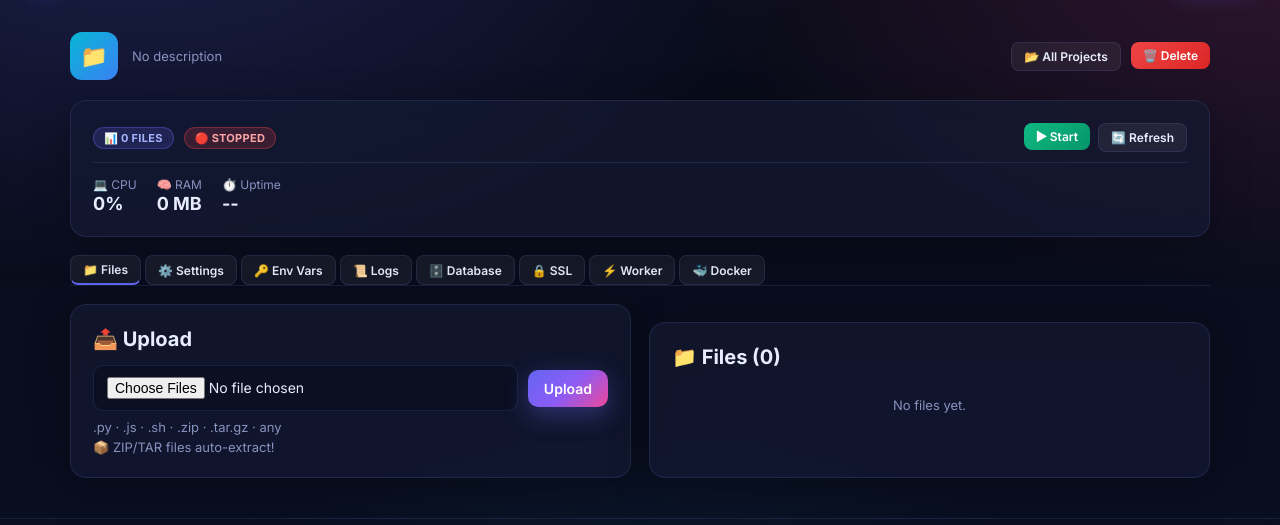
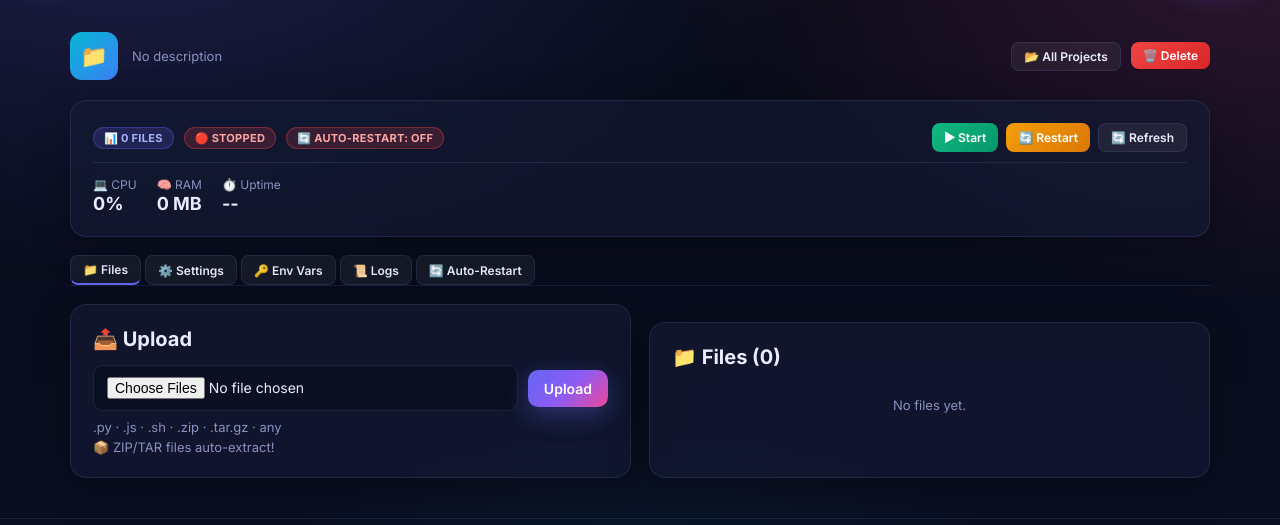
Before and after one commit to DarkLord813/nck-dev-vps, a Flask app: template templates/project_detail.html in a window 1280 px wide. Shown: the part 61-586 px from the top of the page. Run offline with Flask 3, Linux system fonts and the light colour scheme; the template is opened without the code that fills it, so the values that code supplies are empty.

Commit message:
Update project_detail.html

```diff
--- a/templates/project_detail.html
+++ b/templates/project_detail.html
@@ -33,35 +33,24 @@
           🔌 Port: {{project.port}}
         </span>
         {% endif %}
-        {% if project.custom_domain %}
-        <span class="badge" style="background:rgba(16,185,129,0.18);color:#6ee7b7;border:1px solid rgba(16,185,129,0.35)">
-          🌐 {{project.custom_domain}}
+        {% if project.restart_on_crash %}
+        <span class="badge badge-on">🔄 Auto-Restart: ON</span>
+        {% else %}
+        <span class="badge badge-off">🔄 Auto-Restart: OFF</span>
+        {% endif %}
+        {% if project.crash_count and project.crash_count > 0 %}
+        <span class="badge" style="background:rgba(245,158,11,0.18);color:#fbbf24;border:1px solid rgba(245,158,11,0.35)">
+          💥 {{project.crash_count}} crashes
         </span>
-        {% endif %}
-        {% if project.has_ssl %}
-        <span class="badge" style="background:rgba(16,185,129,0.18);color:#6ee7b7;border:1px solid rgba(16,185,129,0.35)">
-          🔒 SSL
-        </span>
-        {% endif %}
-        {% if project.has_database %}
-        <span class="badge" style="background:rgba(16,185,129,0.18);color:#6ee7b7;border:1px solid rgba(16,185,129,0.35)">
-          🗄️ Database
-        </span>
-        {% endif %}
-        {% if project.restart_on_crash %}
-        <span class="badge badge-on">🔄 Auto-Restart</span>
         {% endif %}
       </div>
       <div style="display:flex;gap:8px;flex-wrap:wrap">
         {% if project.is_running %}
-        <form method="post" action="/project/{{project.id}}/stop" style="display:inline">
-          <button class="btn btn-warn btn-sm">⏹ Stop</button>
-        </form>
+        <button class="btn btn-danger btn-sm" onclick="stopProject()">⏹ Stop</button>
         {% else %}
-        <form method="post" action="/project/{{project.id}}/start" style="display:inline">
-          <button class="btn btn-ok btn-sm">▶ Start</button>
-        </form>
+        <button class="btn btn-ok btn-sm" onclick="startProject()">▶ Start</button>
         {% endif %}
+        <button class="btn btn-warn btn-sm" onclick="restartProject()">🔄 Restart</button>
         <button class="btn btn-ghost btn-sm" onclick="refreshAll()">🔄 Refresh</button>
       </div>
     </div>
@@ -88,10 +77,7 @@
     <button class="btn btn-ghost btn-sm" onclick="showTab('settings')" id="tab-settings">⚙️ Settings</button>
     <button class="btn btn-ghost btn-sm" onclick="showTab('env')" id="tab-env">🔑 Env Vars</button>
     <button class="btn btn-ghost btn-sm" onclick="showTab('logs')" id="tab-logs">📜 Logs</button>
-    <button class="btn btn-ghost btn-sm" onclick="showTab('database')" id="tab-database">🗄️ Database</button>
-    <button class="btn btn-ghost btn-sm" onclick="showTab('ssl')" id="tab-ssl">🔒 SSL</button>
-    <button class="btn btn-ghost btn-sm" onclick="showTab('worker')" id="tab-worker">⚡ Worker</button>
-    <button class="btn btn-ghost btn-sm" onclick="showTab('docker')" id="tab-docker">🐳 Docker</button>
+    <button class="btn btn-ghost btn-sm" onclick="showTab('restart')" id="tab-restart">🔄 Auto-Restart</button>
   </div>
 
   <!-- ==================== TAB: FILES ==================== -->
@@ -151,25 +137,6 @@
       <p class="muted" style="margin:8px 0 0">✅ Domain: <strong>{{project.custom_domain}}</strong></p>
       {% endif %}
     </div>
-
-    <div class="card">
-      <h2>🔄 Auto-Restart on Crash</h2>
-      <form method="post" action="/project/{{project.id}}/toggle-restart">
-        <button class="btn {% if project.restart_on_crash %}btn-warn{% else %}btn-ok{% endif %}">
-          {% if project.restart_on_crash %}Disable{% else %}Enable{% endif %} Auto-Restart
-        </button>
-      </form>
-      <p class="muted" style="margin:8px 0 0">
-        {% if project.restart_on_crash %}
-        ✅ Auto-restart enabled (max 5 restarts)
-        {% else %}
-        ❌ Auto-restart disabled
-        {% endif %}
-        {% if project.crash_count and project.crash_count > 0 %}
-        | 💥 Crashes: {{project.crash_count}}
-        {% endif %}
-      </p>
-    </div>
   </div>
 
   <!-- ==================== TAB: ENV VARS ==================== -->
@@ -202,90 +169,44 @@
     </div>
   </div>
 
-  <!-- ==================== TAB: DATABASE ==================== -->
-  <div id="panel-database" class="tab-panel" style="display:none">
+  <!-- ==================== TAB: AUTO-RESTART ==================== -->
+  <div id="panel-restart" class="tab-panel" style="display:none">
     <div class="card">
-      <h2>🗄️ Database</h2>
-      {% if project.has_database %}
-      <p style="color:#6ee7b7">✅ Database: <strong>{{project.database_type or 'SQLite'}}</strong></p>
-      <p class="muted">📁 Path: <code>data.db</code></p>
-      <div style="margin-top:10px">
-        <button class="btn btn-ghost btn-sm" onclick="alert('Database file: data.db')">📊 View Schema</button>
-        <button class="btn btn-danger btn-sm" onclick="if(confirm('Delete database?')) alert('Deletion not implemented')">🗑️ Drop</button>
+      <h2>🔄 Auto-Restart on Crash</h2>
+      <div style="display:flex;align-items:center;gap:14px;flex-wrap:wrap;margin-bottom:14px">
+        <form method="post" action="/project/{{project.id}}/toggle-restart">
+          <button class="btn {% if project.restart_on_crash %}btn-warn{% else %}btn-ok{% endif %}" type="submit">
+            {% if project.restart_on_crash %}
+              🔴 Disable Auto-Restart
+            {% else %}
+              🟢 Enable Auto-Restart
+            {% endif %}
+          </button>
+        </form>
+        <span class="muted">
+          Status: {% if project.restart_on_crash %}
+            <span style="color:#6ee7b7">✅ Enabled</span>
+          {% else %}
+            <span style="color:#fca5a5">❌ Disabled</span>
+          {% endif %}
+        </span>
+        {% if project.crash_count and project.crash_count > 0 %}
+        <span class="muted" style="color:#f59e0b">💥 Crashed: {{project.crash_count}} times</span>
+        {% endif %}
       </div>
-      {% else %}
-      <p class="muted">No database created yet.</p>
-      <form method="post" action="/project/{{project.id}}/create-database" class="row">
-        <select name="db_type" style="max-width:150px">
-          <option value="sqlite">SQLite</option>
-          <option value="postgres" disabled>PostgreSQL (Coming Soon)</option>
-          <option value="mysql" disabled>MySQL (Coming Soon)</option>
-        </select>
-        <button class="btn btn-primary">Create Database</button>
-      </form>
-      {% endif %}
-    </div>
-  </div>
-
-  <!-- ==================== TAB: SSL ==================== -->
-  <div id="panel-ssl" class="tab-panel" style="display:none">
-    <div class="card">
-      <h2>🔒 SSL Certificate</h2>
-      {% if project.has_ssl %}
-      <p style="color:#6ee7b7">✅ SSL Enabled</p>
-      <p class="muted">🔗 <strong>{{project.custom_domain or 'No domain set'}}</strong></p>
-      <div style="margin-top:10px">
-        <button class="btn btn-ghost btn-sm" onclick="alert('SSL certificate generated successfully!')">📜 View Cert</button>
-        <button class="btn btn-danger btn-sm" onclick="if(confirm('Remove SSL?')) alert('Removal not implemented')">🗑️ Remove</button>
+      <p class="muted" style="margin-top:8px;font-size:13px">
+        📌 <b>How it works:</b><br>
+        • When enabled, the project will automatically restart if it crashes<br>
+        • Max <b>5 restarts</b> per session to prevent infinite loops<br>
+        • Crash count resets when you manually start/stop the project<br>
+        • View crash count in the status bar above
+      </p>
+      <div style="margin-top:10px;padding:10px;background:rgba(10,14,32,0.5);border-radius:8px;border:1px solid var(--border)">
+        <p class="muted" style="margin:0;font-size:12px">
+          💡 <b>Tip:</b> If your app crashes repeatedly, check your code for errors.
+          Auto-restart helps keep your app running but won't fix logic errors.
+        </p>
       </div>
-      {% else %}
-      <p class="muted">SSL not configured.</p>
-      <p class="muted" style="font-size:13px">Set a custom domain first, then enable SSL.</p>
-      <form method="post" action="/project/{{project.id}}/enable-ssl">
-        <button class="btn btn-primary">🔒 Generate SSL</button>
-      </form>
-      {% endif %}
-    </div>
-  </div>
-
-  <!-- ==================== TAB: WORKER ==================== -->
-  <div id="panel-worker" class="tab-panel" style="display:none">
-    <div class="card">
-      <h2>⚡ Background Worker</h2>
-      <form method="post" action="/project/{{project.id}}/save-worker-command" class="row">
-        <input name="worker_command" placeholder="python worker.py" value="{{project.worker_command or ''}}" style="flex:1">
-        <button class="btn btn-primary">Save</button>
-      </form>
-      <div style="margin-top:10px;display:flex;gap:10px;flex-wrap:wrap">
-        <form method="post" action="/project/{{project.id}}/worker/start" style="display:inline">
-          <button class="btn btn-ok btn-sm">▶ Start Worker</button>
-        </form>
-        <form method="post" action="/project/{{project.id}}/worker/stop" style="display:inline">
-          <button class="btn btn-danger btn-sm">⏹ Stop Worker</button>
-        </form>
-      </div>
-      <p class="muted" style="margin-top:8px;font-size:12px">
-        Status: {% if project.worker_running %}🟢 Running{% else %}🔴 Stopped{% endif %}
-      </p>
-    </div>
-  </div>
-
-  <!-- ==================== TAB: DOCKER ==================== -->
-  <div id="panel-docker" class="tab-panel" style="display:none">
-    <div class="card">
-      <h2>🐳 Docker Support</h2>
-      <p class="muted">Dockerfile detection and container management.</p>
-      {% if project.has_docker %}
-      <p style="color:#6ee7b7">✅ Dockerfile detected</p>
-      <div style="margin-top:10px;display:flex;gap:10px;flex-wrap:wrap">
-        <button class="btn btn-primary btn-sm">🐳 Build Image</button>
-        <button class="btn btn-ok btn-sm">▶ Run Container</button>
-        <button class="btn btn-danger btn-sm">⏹ Stop Container</button>
-      </div>
-      {% else %}
-      <p class="muted">No Dockerfile found in project.</p>
-      <p class="muted" style="font-size:13px">Upload a <code>Dockerfile</code> to enable Docker support.</p>
-      {% endif %}
     </div>
   </div>
 </div>
@@ -306,6 +227,73 @@ function showTab(tab) {
 
   document.getElementById(`panel-${tab}`).style.display = 'block';
   document.getElementById(`tab-${tab}`).style.borderBottom = '2px solid var(--primary)';
+}
+
+// ==================== START / STOP / RESTART PROJECT ====================
+async function startProject() {
+    const projectId = '{{project.id}}';
+    if (!confirm('🚀 Start this project?')) return;
+
+    try {
+        const response = await fetch(`/project/${projectId}/start`, {
+            method: 'POST',
+            headers: { 'Content-Type': 'application/json' }
+        });
+        const result = await response.json();
+
+        if (result.success) {
+            alert('✅ Project started successfully on port ' + result.port);
+            setTimeout(() => location.reload(), 1000);
+        } else {
+            alert('❌ Failed to start: ' + result.error);
+        }
+    } catch (error) {
+        alert('❌ Error: ' + error.message);
+    }
+}
+
+async function stopProject() {
+    const projectId = '{{project.id}}';
+    if (!confirm('⏹ Stop this project?')) return;
+
+    try {
+        const response = await fetch(`/project/${projectId}/stop`, {
+            method: 'POST',
+            headers: { 'Content-Type': 'application/json' }
+        });
+        const result = await response.json();
+
+        if (result.success) {
+            alert('✅ Project stopped successfully');
+            setTimeout(() => location.reload(), 1000);
+        } else {
+            alert('❌ Failed to stop: ' + result.error);
+        }
+    } catch (error) {
+        alert('❌ Error: ' + error.message);
+    }
+}
+
+async function restartProject() {
+    const projectId = '{{project.id}}';
+    if (!confirm('🔄 Restart this project?')) return;
+
+    try {
+        const response = await fetch(`/project/${projectId}/restart`, {
+            method: 'POST',
+            headers: { 'Content-Type': 'application/json' }
+        });
+        const result = await response.json();
+
+        if (result.success) {
+            alert('✅ Project restarted successfully');
+            setTimeout(() => location.reload(), 1000);
+        } else {
+            alert('❌ Failed to restart: ' + result.error);
+        }
+    } catch (error) {
+        alert('❌ Error: ' + error.message);
+    }
 }
 
 // ==================== ENVIRONMENT VARIABLES ====================
```
